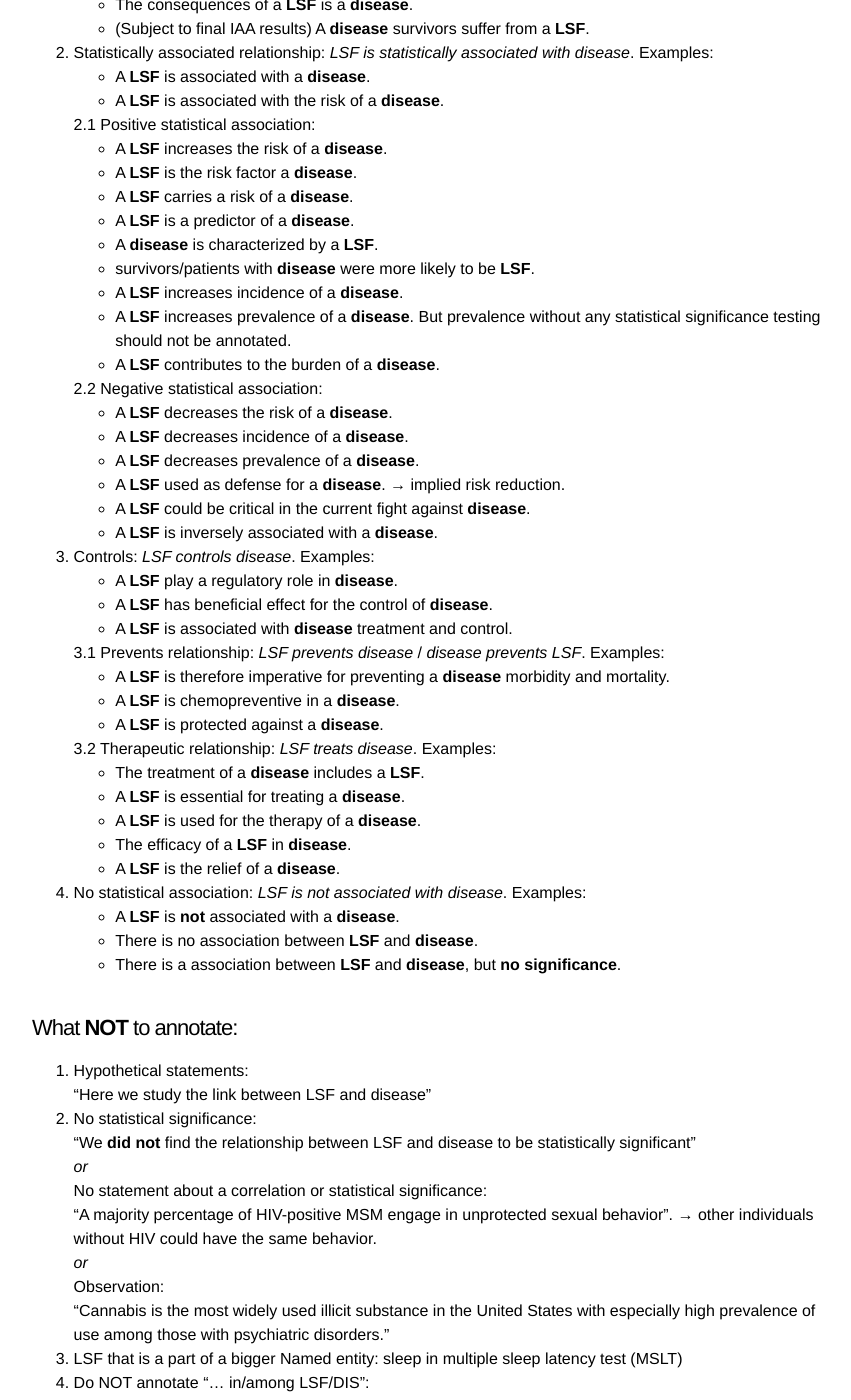
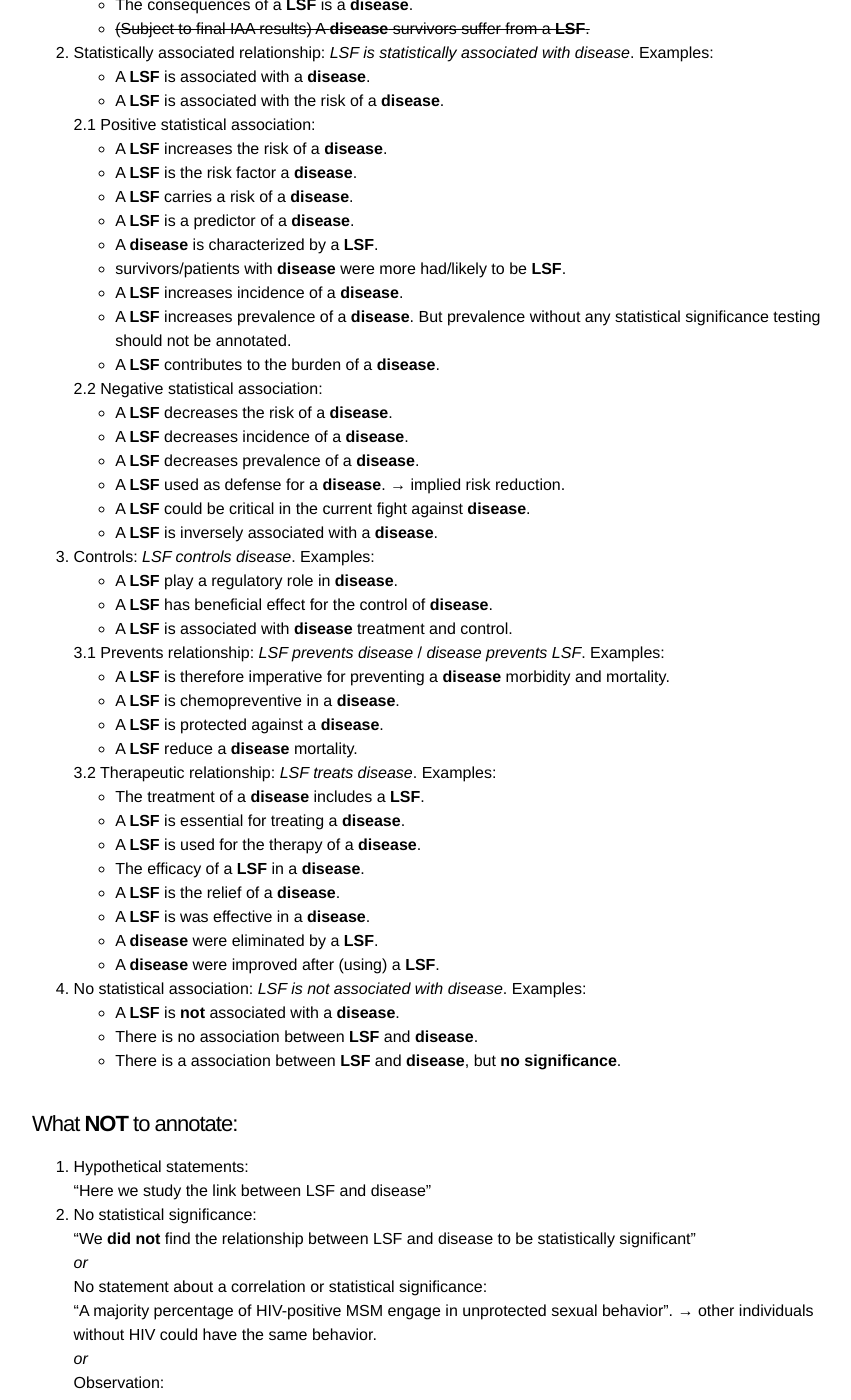
Before and after one commit to EvaMakri/lifestylefactors-annotation-docs, a Jekyll site: the page built from index.md, in a window 1280 px wide and 1400 px high, scrolled down 787 px. Shown: the whole window, without its empty margins (208-1059 px from the left). Built offline with Jekyll 4.4.1, drawn with Linux system fonts in a browser that asks for light colours.

Commit message:
Update index.md

```diff
--- a/index.md
+++ b/index.md
@@ -25,7 +25,7 @@ Examples:
     * A __disease__ is a result/side-effect of a __LSF__.
     * A __disease__ is attributed to / transmitted by / determined by a __LSF__.
     * The consequences of a __LSF__ is a __disease__.
-    * (Subject to final IAA results) A __disease__ survivors suffer from a __LSF__.
+    * ~~(Subject to final IAA results) A __disease__ survivors suffer from a __LSF__.~~
 
 
 2. Statistically associated relationship: _LSF is statistically associated with disease_.
@@ -39,7 +39,7 @@ Examples:
       * A __LSF__ carries a risk of a __disease__.
       * A __LSF__ is a predictor of a __disease__.
       * A __disease__ is characterized by a __LSF__.
-      * survivors/patients with __disease__ were more likely to be __LSF__.
+      * survivors/patients with __disease__ were more had/likely to be __LSF__.
       * A __LSF__ increases incidence of a __disease__.
       * A __LSF__ increases prevalence of a __disease__. But prevalence without any statistical significance testing should not be annotated.
       * A __LSF__ contributes to the burden of a __disease__.
@@ -61,14 +61,18 @@ Examples:
      * A __LSF__ is therefore imperative for preventing a __disease__ morbidity and mortality.
      * A __LSF__ is chemopreventive in a __disease__.
      * A __LSF__ is protected against a __disease__.
+     * A __LSF__ reduce a __disease__ mortality.
 
     3.2 Therapeutic relationship: _LSF treats disease_.
     Examples:
      * The treatment of a __disease__ includes a __LSF__.
      * A __LSF__ is essential for treating a __disease__.
      * A __LSF__ is used for the therapy of a __disease__.
-     * The efficacy of a __LSF__  in __disease__.
+     * The efficacy of a __LSF__  in a __disease__.
      * A __LSF__ is the relief of a __disease__.
+     * A __LSF__ is was effective in a __disease__.
+     * A __disease__ were eliminated by a __LSF__.
+     * A __disease__ were improved after (using) a __LSF__.
 
 4. No statistical association: _LSF is not associated with disease_. Examples:
     * A __LSF__ is **not** associated with a __disease__.
```
